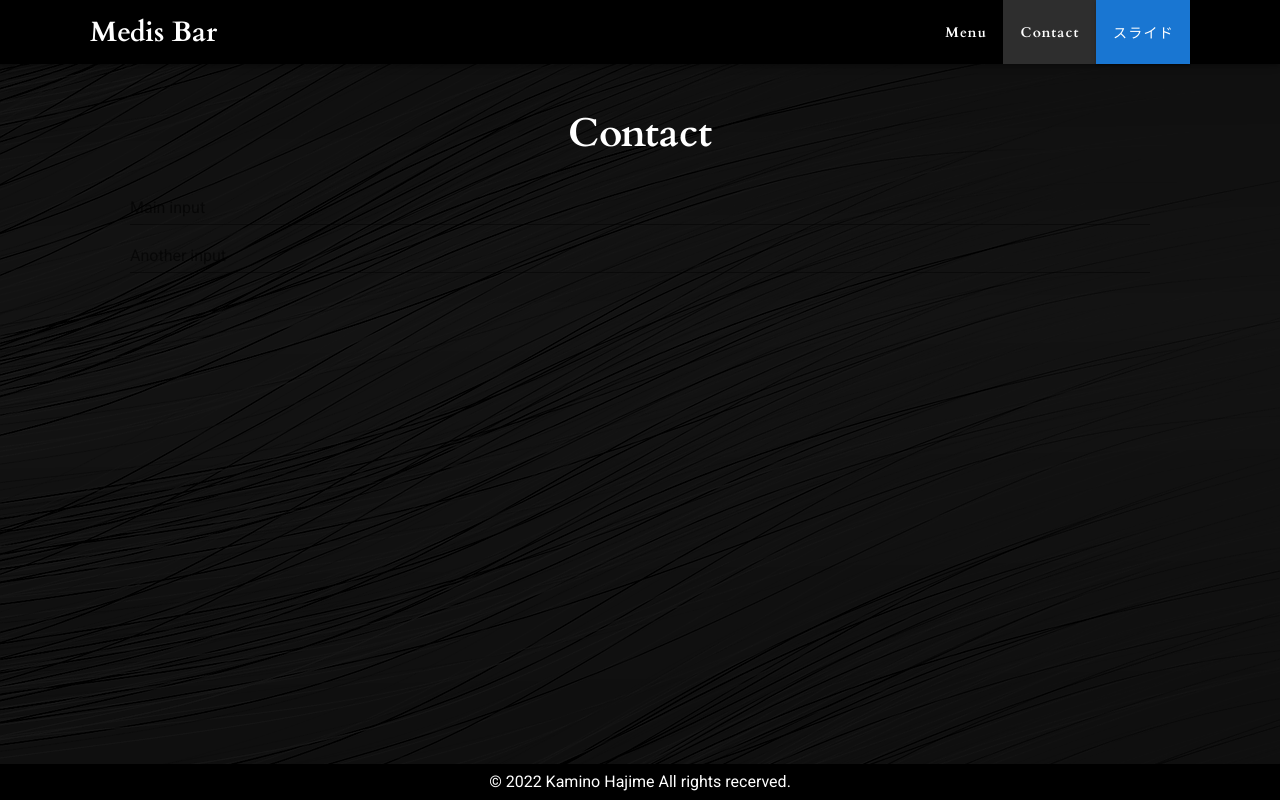
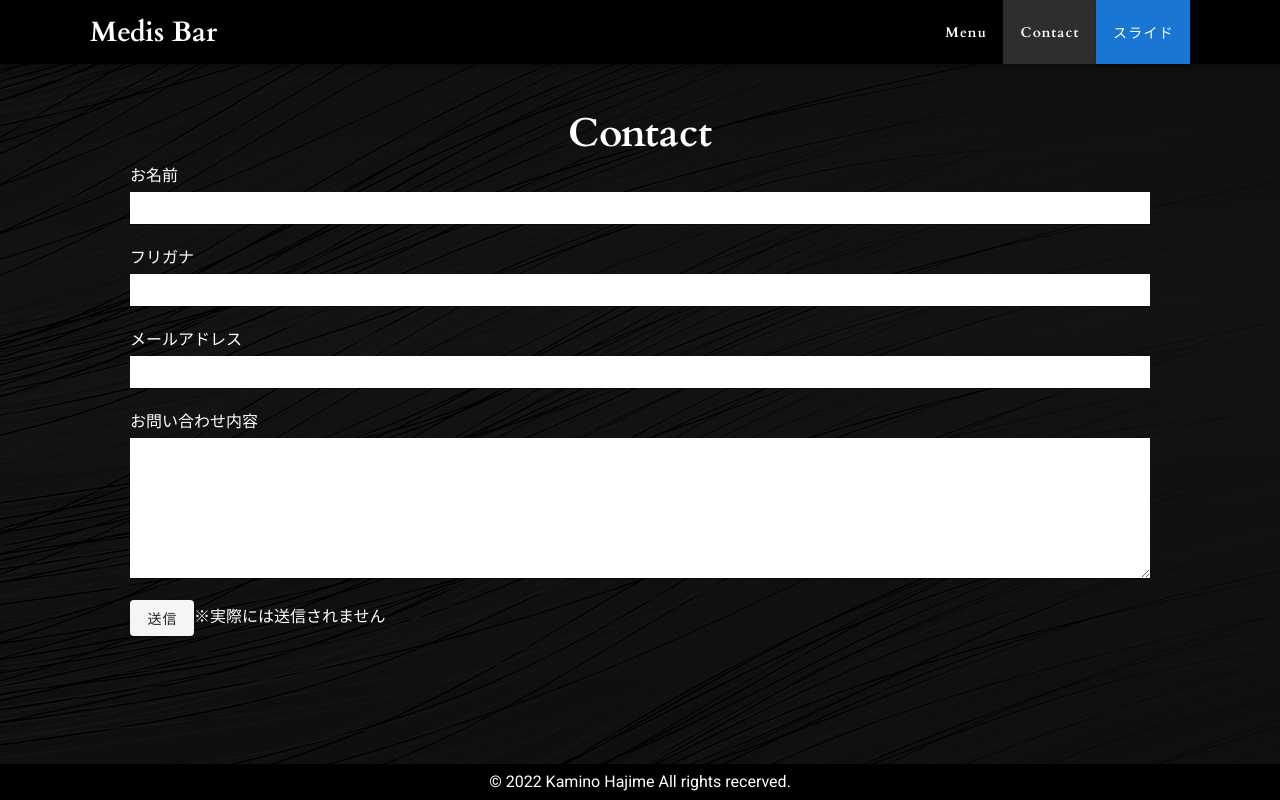
Before and after one commit to iden1107/Medis-Bar, a Nuxt app: page /contact in a window 1280 px wide. Built offline with nearby package versions, Linux system fonts and the light colour scheme.

Commit message:
[add]お問い合わせページ完成

```diff
--- a/layouts/default.vue
+++ b/layouts/default.vue
@@ -56,12 +56,6 @@
 </template>
 
 <style scoped lang="scss">
-#app{
-  background-image: url("~@/assets/black-g73bfa2a23_1280.png");
-  background-size: cover;
-  background-attachment: fixed;
-  height: 100%;
-}
 .nav-bar {
   width: 1100px;
   margin: 0 auto;
--- a/pages/contact.vue
+++ b/pages/contact.vue
@@ -3,19 +3,64 @@
     <div class="container">
       <section>
         <p class="white--text sub-title">Contact</p>
+        <p>お名前<span v-show="inquiryForm.name == ''? true: false" class="error--text">  必須項目です</span></p>
         <v-text-field
-          label="Main input"
-          :rules="rules"
-          hide-details="auto"
-          inputmode="numeric"
+          @blur="blurText('name')"
+          v-model="inquiryForm.name"
+          rows="1"
+          background-color="white"
+          color="black"
+          no-resize>
         ></v-text-field>
-        <v-text-field label="Another input"></v-text-field>
+        <p>フリガナ<span v-show="inquiryForm.kana == ''? true: false" class="error--text">  必須項目です</span></p>
+        <v-text-field
+          @blur="blurText('kana')"
+          v-model="inquiryForm.kana"
+          rows="1"
+          background-color="white"
+          color="black"
+          no-resize>
+        ></v-text-field>
+        <p>メールアドレス<span v-show="inquiryForm.email == ''? true: false" class="error--text">  必須項目です</span></p>
+        <v-text-field
+          @blur="blurText('email')"
+          v-model="inquiryForm.email"
+          rows="1"
+          background-color="white"
+          color="black"
+          no-resize>
+        ></v-text-field>
+        <p>お問い合わせ内容<span v-show="inquiryForm.content == ''? true: false" class="error--text">  必須項目です</span></p>
+        <v-textarea
+          @blur="blurText('content')"
+          v-model="inquiryForm.content"
+          background-color="white"
+          color="black">
+        ></v-textarea>
+        <v-btn to="/" >送信</v-btn>
+        <span class="white--text">※実際には送信されません</span>
       </section>
     </div>
   </div>
 </template>
 
 <style scoped lang="scss">
+.contact{
+  background-image: url("~@/assets/black-g73bfa2a23_1280.png");
+  background-size: cover;
+  background-attachment: fixed;
+  height: 100%;
+  p{
+    margin: 0;
+    color: white;
+  }
+  .v-text-field{
+    padding: 0;
+  }
+}
+button{
+  background-color: white;
+}
 .container {
   max-width: 1100px;
   padding: 0vh 5vh 5vh;
@@ -31,5 +76,20 @@
 <script>
 export default {
   name: "ContactPage",
+  data(){
+    return{
+      inquiryForm:{
+        name:null,kana:null,email:null,content:null
+      }
+    }
+  },
+  methods:{
+    // 空文字だったらエラーを表示するメソッド
+    blurText(value){
+      if(this.inquiryForm[value] == null){
+        this.inquiryForm[value] = ""
+      }
+    }
+  }
 };
 </script>
--- a/pages/index.vue
+++ b/pages/index.vue
@@ -64,6 +64,12 @@
 </template>
 
 <style scoped lang="scss">
+.home{
+  background-image: url("~@/assets/black-g73bfa2a23_1280.png");
+  background-size: cover;
+  background-attachment: fixed;
+  height: 100%;
+}
 .container {
   max-width: 1100px;
   padding: 8vh 5vh 0vh;
--- a/pages/menu.vue
+++ b/pages/menu.vue
@@ -85,6 +85,15 @@
 </template>
 
 <style lang="scss" scoped>
+.menu{
+  background-image: url("~@/assets/black-g73bfa2a23_1280.png");
+  background-size: cover;
+  background-attachment: fixed;
+  height: 100%;
+}
+.search{
+  display: fixed;
+}
 .container {
   max-width: 1100px;
   padding: 0 5vh 5vh;
@@ -106,10 +115,8 @@ img{
   text-align: center;
   padding-top:5vh;
 }
-.search-bar{
-  background-image: url("~@/assets/glasses-ge74007b43_1280.jpg");
-  background-size: cover;
-  background-position: top center;
+.col-6{
+  padding: 0 2vh;
 }
 .detail{
   padding: 0 16px;
--- a/pages/slide.vue
+++ b/pages/slide.vue
@@ -2,12 +2,14 @@
     <div class="slide">
       <div class="container">
         <section>
-          <p class="white--text sub-title">slide</p>
+          <p class="sub-title">スライド</p>
+          <p>桃太郎</p>
+          <p>イヌ</p>
+          <p>サル</p>
         </section>
       </div>
     </div>
 </template>
-
 
 <style scoped lang="scss">
 textarea[type="number"]::-webkit-outer-spin-button,
@@ -20,12 +22,11 @@ textarea[type="number"]::-webkit-inner-spin-button {
   padding: 8vh 5vh 0vh;
 }
 .sub-title{
-  font-family: "Cardo";
   font-size: 40px;
   text-align: center;
-  color: white;
 }
 </style>
+
 <script>
 export default {
   name: "SlidePage",
```
